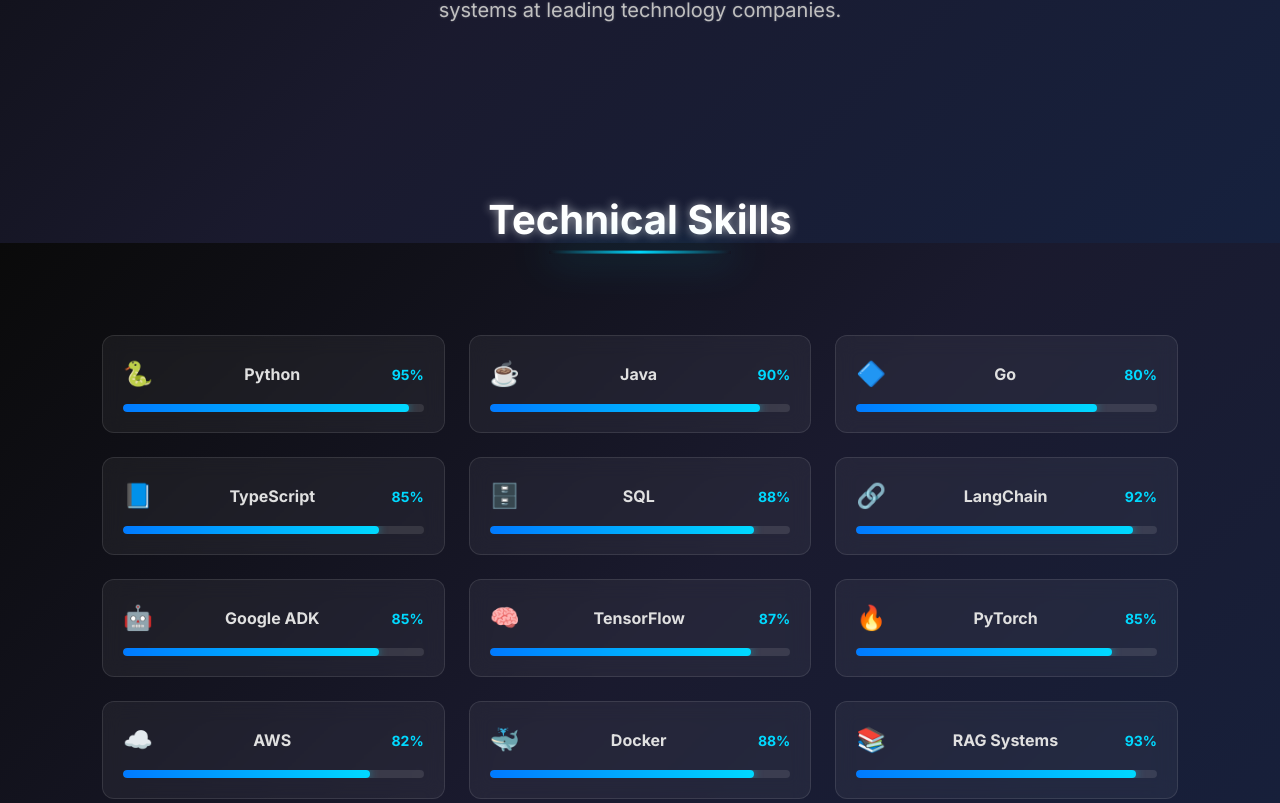
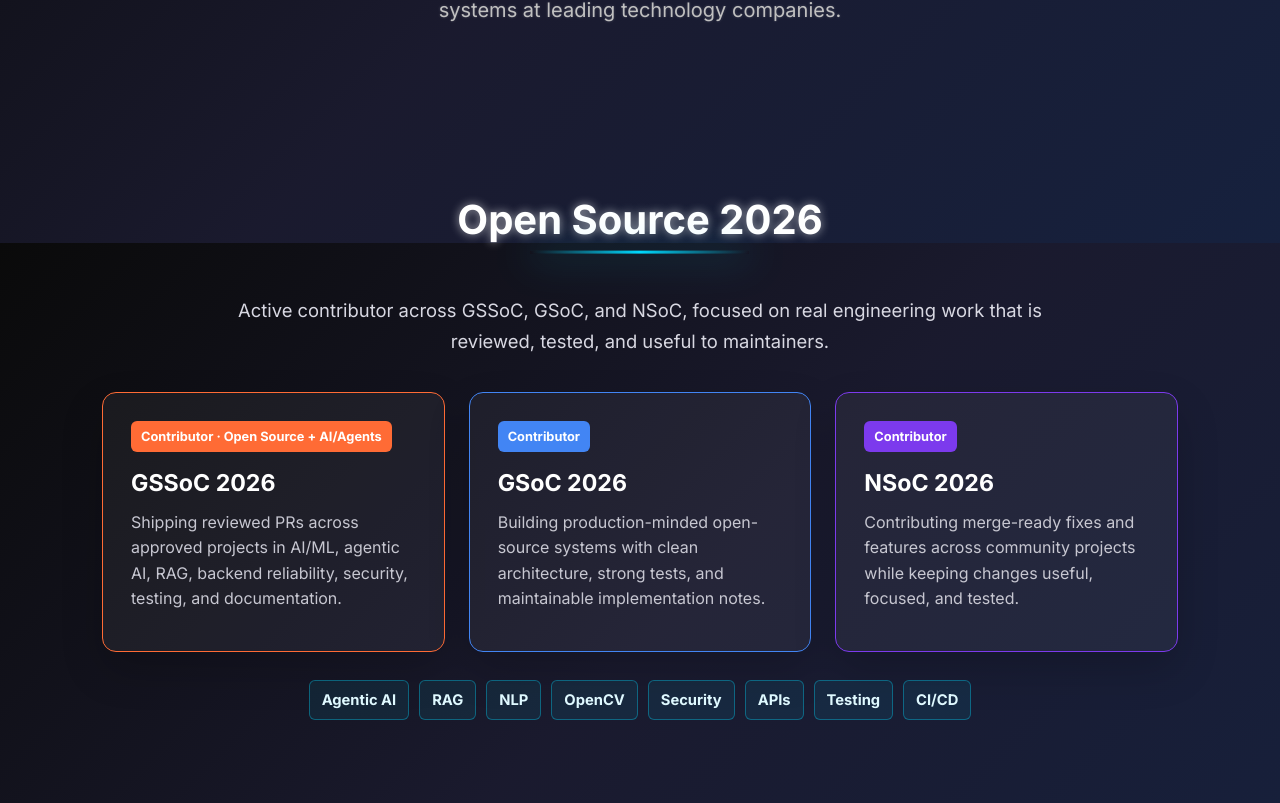
Before and after one commit to saurabhhhcodes/saurabhhhcodes, a React (Create React App) app in the folder portfolio-website/: page / in a window 1280 px wide. Shown: the part 1357-2160 px from the top of the page. Built offline with nearby package versions, Linux system fonts and the light colour scheme.

Commit message:
Update profile with 2026 open source programs

```diff
--- a/portfolio-website/src/App.tsx
+++ b/portfolio-website/src/App.tsx
@@ -8,6 +8,7 @@ import ParticlesBackground from './ParticlesBackground';
 import TypingAnimation from './components/TypingAnimation';
 import SkillsSection from './components/SkillsSection';
 import AchievementBadges from './components/AchievementBadges';
+import OpenSourcePrograms from './components/OpenSourcePrograms';
 
 function App() {
   return (
@@ -22,6 +23,7 @@ function App() {
               <Nav className="ms-auto">
                 <Nav.Link href="#home">Home</Nav.Link>
                 <Nav.Link href="#about">About</Nav.Link>
+                <Nav.Link href="#opensource">Open Source</Nav.Link>
                 <Nav.Link href="#projects">Projects</Nav.Link>
                 <Nav.Link href="#contact">Contact</Nav.Link>
               </Nav>
@@ -54,6 +56,8 @@ function App() {
               </p>
             </Fade>
           </section>
+
+          <OpenSourcePrograms />
 
           <SkillsSection />
 
--- a/portfolio-website/src/components/AchievementBadges.tsx
+++ b/portfolio-website/src/components/AchievementBadges.tsx
@@ -28,6 +28,24 @@ const achievements: Achievement[] = [
         icon: '💻',
         description: 'Open Source Contributor',
         color: '#4285F4',
+    },
+    {
+        title: 'GSSoC 2026',
+        icon: '🌐',
+        description: 'Top Contributor Momentum',
+        color: '#FF6B35',
+    },
+    {
+        title: 'GSoC 2026',
+        icon: '🚀',
+        description: 'Contributor',
+        color: '#00D9FF',
+    },
+    {
+        title: 'NSoC 2026',
+        icon: '⚡',
+        description: 'Contributor',
+        color: '#7C3AED',
     },
 ];
 
--- /dev/null
+++ b/portfolio-website/src/components/OpenSourcePrograms.css
@@ -0,0 +1,83 @@
+.opensource-section {
+    padding: 80px 20px;
+    max-width: 1200px;
+    margin: 0 auto;
+}
+
+.opensource-lead {
+    max-width: 820px;
+    margin: 0 auto 34px;
+    color: #d8d8e2;
+    font-size: 1.15rem;
+    line-height: 1.7;
+}
+
+.opensource-grid {
+    display: grid;
+    grid-template-columns: repeat(auto-fit, minmax(240px, 1fr));
+    gap: 24px;
+}
+
+.opensource-card {
+    min-height: 260px;
+    padding: 28px;
+    text-align: left;
+    background: rgba(255, 255, 255, 0.05);
+    border: 1px solid rgba(255, 255, 255, 0.12);
+    border-radius: 14px;
+    box-shadow: 0 18px 42px rgba(0, 0, 0, 0.18);
+}
+
+.opensource-card h3 {
+    margin: 18px 0 12px;
+    color: #ffffff;
+    font-size: 1.45rem;
+    font-weight: 700;
+}
+
+.opensource-card p {
+    color: #c7c7d1;
+    line-height: 1.6;
+    margin: 0;
+}
+
+.opensource-tag {
+    display: inline-flex;
+    align-items: center;
+    min-height: 30px;
+    padding: 6px 10px;
+    border-radius: 6px;
+    color: #ffffff;
+    font-size: 0.8rem;
+    font-weight: 700;
+    letter-spacing: 0;
+}
+
+.opensource-focus {
+    display: flex;
+    flex-wrap: wrap;
+    justify-content: center;
+    gap: 10px;
+    margin-top: 28px;
+}
+
+.opensource-focus span {
+    padding: 8px 12px;
+    border: 1px solid rgba(0, 217, 255, 0.35);
+    border-radius: 6px;
+    color: #dff9ff;
+    background: rgba(0, 217, 255, 0.08);
+    font-size: 0.92rem;
+    font-weight: 600;
+}
+
+@media (max-width: 768px) {
+    .opensource-card {
+        min-height: auto;
+        padding: 22px;
+    }
+
+    .opensource-lead {
+        font-size: 1rem;
+    }
+}
--- /dev/null
+++ b/portfolio-website/src/components/OpenSourcePrograms.tsx
@@ -0,0 +1,67 @@
+import React from 'react';
+import { Fade } from 'react-awesome-reveal';
+import './OpenSourcePrograms.css';
+
+interface Program {
+    name: string;
+    role: string;
+    detail: string;
+    accent: string;
+}
+
+const programs: Program[] = [
+    {
+        name: 'GSSoC 2026',
+        role: 'Contributor · Open Source + AI/Agents',
+        detail: 'Shipping reviewed PRs across approved projects in AI/ML, agentic AI, RAG, backend reliability, security, testing, and documentation.',
+        accent: '#FF6B35',
+    },
+    {
+        name: 'GSoC 2026',
+        role: 'Contributor',
+        detail: 'Building production-minded open-source systems with clean architecture, strong tests, and maintainable implementation notes.',
+        accent: '#4285F4',
+    },
+    {
+        name: 'NSoC 2026',
+        role: 'Contributor',
+        detail: 'Contributing merge-ready fixes and features across community projects while keeping changes useful, focused, and tested.',
+        accent: '#7C3AED',
+    },
+];
+
+const focusAreas = ['Agentic AI', 'RAG', 'NLP', 'OpenCV', 'Security', 'APIs', 'Testing', 'CI/CD'];
+
+const OpenSourcePrograms: React.FC = () => (
+    <section id="opensource" className="opensource-section">
+        <Fade>
+            <h2 className="section-title">Open Source 2026</h2>
+            <p className="opensource-lead">
+                Active contributor across GSSoC, GSoC, and NSoC, focused on real engineering work that is reviewed,
+                tested, and useful to maintainers.
+            </p>
+            <div className="opensource-grid">
+                {programs.map((program) => (
+                    <article
+                        key={program.name}
+                        className="opensource-card"
+                        style={{ borderColor: program.accent }}
+                    >
+                        <span className="opensource-tag" style={{ backgroundColor: program.accent }}>
+                            {program.role}
+                        </span>
+                        <h3>{program.name}</h3>
+                        <p>{program.detail}</p>
+                    </article>
+                ))}
+            </div>
+            <div className="opensource-focus" aria-label="Open source focus areas">
+                {focusAreas.map((area) => (
+                    <span key={area}>{area}</span>
+                ))}
+            </div>
+        </Fade>
+    </section>
+);
+
+export default OpenSourcePrograms;
```
Also changed, not shown: 1 other file (tests, documents, lock files or other folders).
